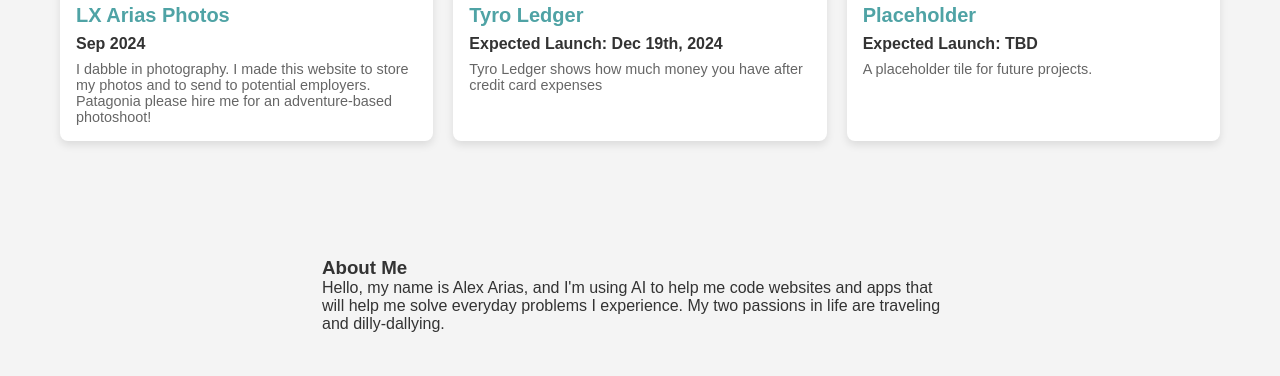
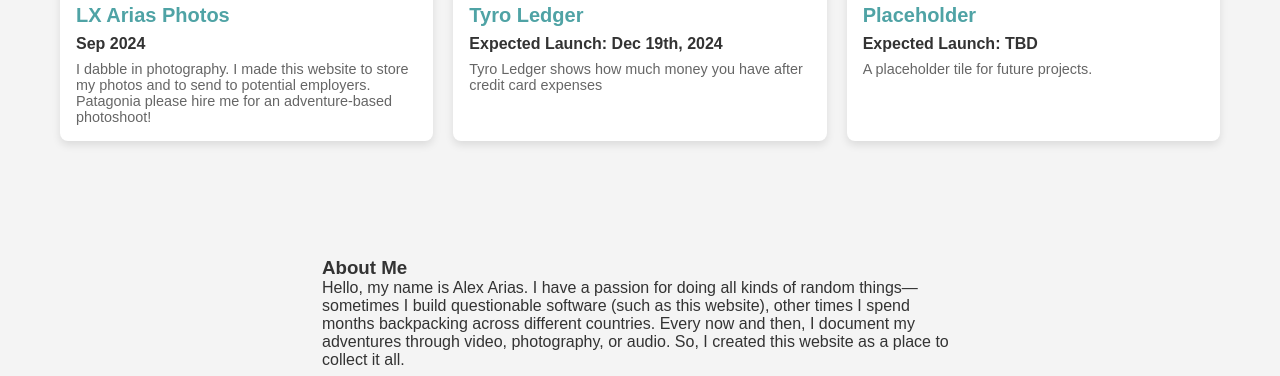
Before and after one commit to thealexarias/alexarias.lol, a website: page index.html in a window 1280 px wide. Shown: the part 359-735 px from the top of the page. Drawn offline with Linux system fonts and the light colour scheme.

Commit message:
updated about me section

```diff
--- a/index.html
+++ b/index.html
@@ -61,7 +61,7 @@
         <!-- About Section -->
         <section id="about" style="padding: 2rem; text-align: left; background-color: #F4F4F4; margin-top: 2rem;">
             <h3>About Me</h3>
-            <p>Hello, my name is Alex Arias, and I'm using AI to help me code websites and apps that will help me solve everyday problems I experience. My two passions in life are traveling and dilly-dallying.</p>
+            <p>Hello, my name is Alex Arias. I have a passion for doing all kinds of random things—sometimes I build questionable software (such as this website), other times I spend months backpacking across different countries. Every now and then, I document my adventures through video, photography, or audio. So, I created this website as a place to collect it all. </p>
         </section>
     </main>
 
```
